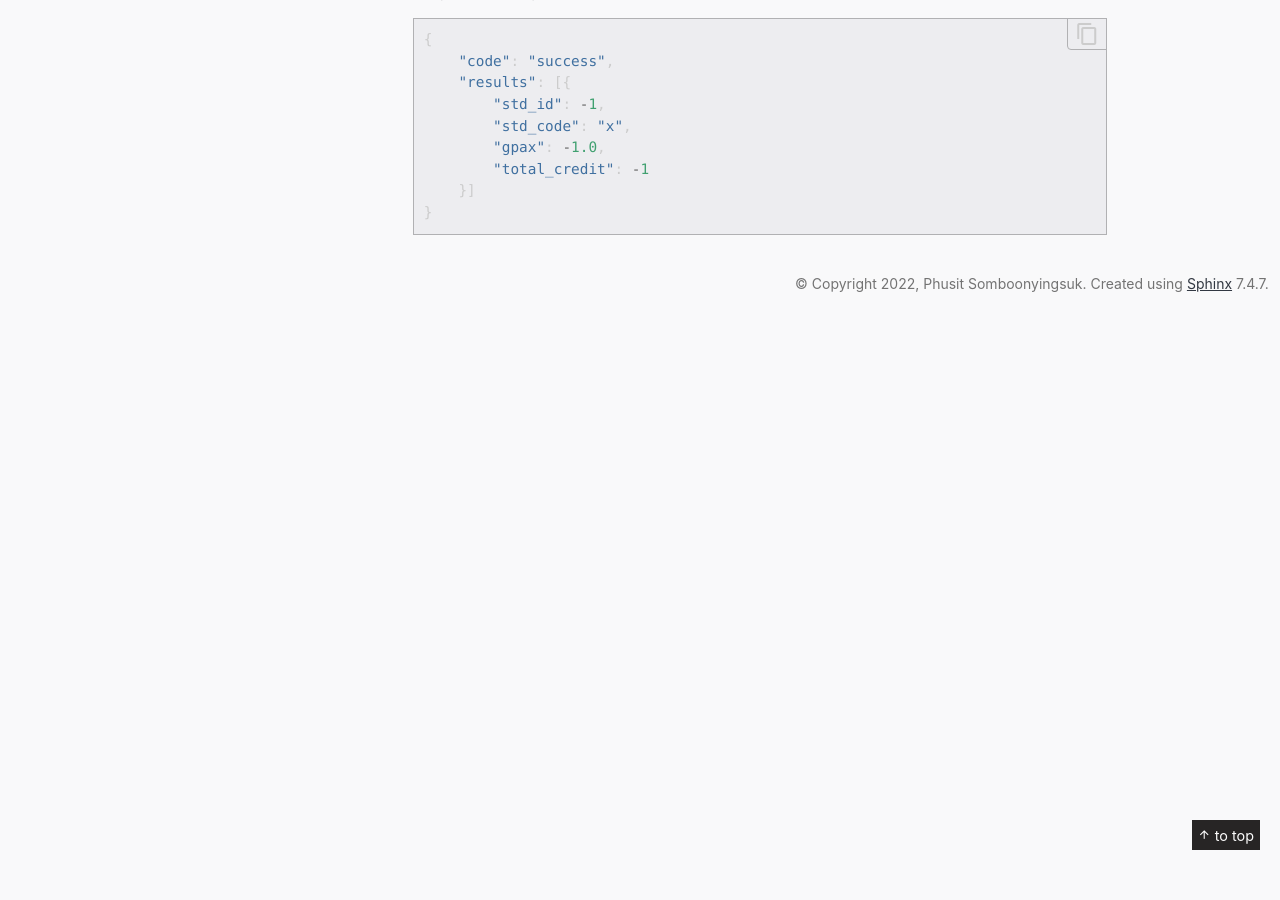
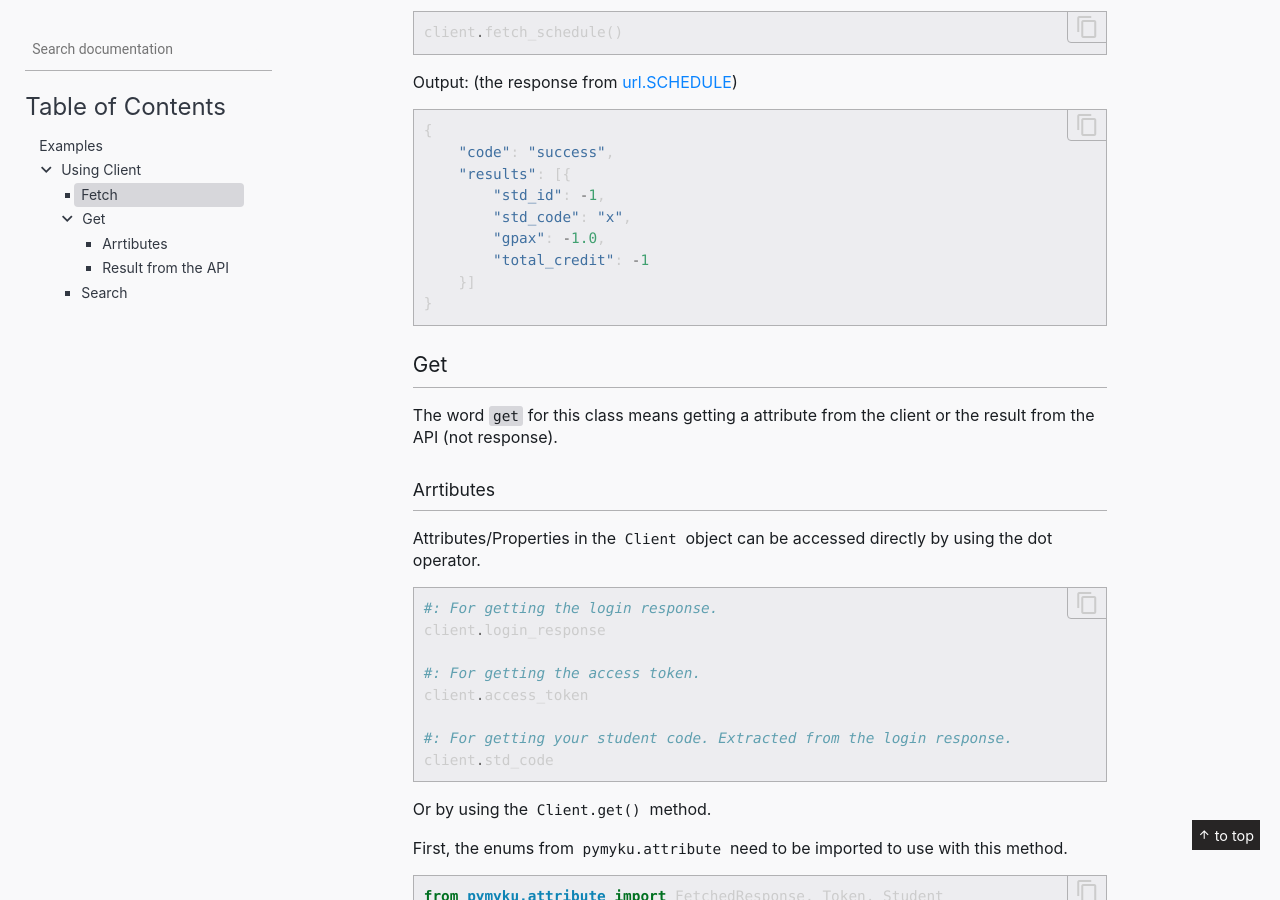
Before and after one commit to lazykern/pymyku, a Sphinx documentation site: the page built from docs/example.rst, in a window 1280 px wide and 900 px high, scrolled down 726 px. Built offline with Sphinx 7.4.7, drawn with Linux system fonts in a browser that asks for light colours; some of the changed text lies outside the part shown.

Commit message:
Add examples for Client

```diff
--- a/docs/example.rst
+++ b/docs/example.rst
@@ -12,28 +12,30 @@
 
 Importing :class:`Client` from pymyku and initializing it with your credentials:
 
+- :code:`USERNAME` -- Your nontri account username.
+- :code:`PASSWORD` -- Your nontri account password.
+
 .. code-block:: python
 
     from pymyku import Client
 
     client = Client("USERNAME", "PASSWORD")
 
-The initialization method of the :class:`Client` will automatically call
-:meth:`Client.login` and :meth:`Client.initialize` methods to get the data required to work with the API.
+The initialization method of the :class:`Client` will automatically call :meth:`Client.initialize` methods to get the data required to work with the API.
 
-Fetching
-^^^^^^^^
-The word :code:`fetch` for this module means getting a response from the API by sending a GET or POST request to the API.
+Fetch
+^^^^^
+The word :code:`fetch` for this class means getting a response from the API by sending a GET or POST request to the API.
 
-The following examples show all methods of pymyku that fetch data from the APIs.
+The following examples show all methods of pymyku that fetch data from the APIs using the functions from :class:`requests`.
 
-:meth:`Client.fetch_schedule`
+For example:
 
 .. code-block:: python
 
-    print(client.fetch_schedule())
+    client.fetch_schedule()
 
-Output: (the response from :ref:`:attr:`url.schedule``.)
+Output: (the response from :ref:`:attr:`url.schedule``)
 
 .. code-block:: python
 
@@ -46,3 +48,71 @@
             "total_credit": -1
         }]
     }
+
+Get
+^^^
+The word :code:`get` for this class means getting a attribute from  the client or the result from the API (not response).
+
+Arrtibutes
+""""""""""
+
+Attributes/Properties in the :class:`Client` object can be accessed directly by using the dot operator.
+
+.. code-block:: python
+
+    #: For getting the login response.
+    client.login_response
+
+    #: For getting the access token.
+    client.access_token
+
+    #: For getting your student code. Extracted from the login response.
+    client.std_code
+
+Or by using the :meth:`Client.get` method.
+
+First, the enums from :mod:`pymyku.attribute` need to be imported to use with this method.
+
+.. code-block:: python
+
+    from pymyku.attribute import FetchedResponse, Token, Student
+
+Next, you can use the :meth:`Client.get` method to get the attributes.
+
+.. code-block:: python
+
+    #: For getting the login response.
+    client.get(FetchedResponse.LOGIN_RESPONSE)
+
+    #: For getting the access token.
+    client.get(Token.ACCESS_TOKEN)
+
+    #: For getting your student code. Extracted from the login response.
+    client.get(Student.STD_CODE)
+
+Result from the API
+"""""""""""""""""""
+
+Methods that starts with :code:`get_` are methods that return the `result` from the API response.
+
+For example:
+
+.. code-block:: python
+
+    client.get_enrolled_subjects(2565, 0)
+
+will return a :class:`list` of subjects that you enrolled in the summer term of 2565.
+
+
+Search
+^^^^^^
+
+Just like get, method that starts with :code:`search` will return the result from the API that is related to searching.
+
+For example:
+
+.. code-block:: python
+
+    client.search_subject_id("013")
+
+will return a :class:`list` of subjects that start with the code "013".
```
